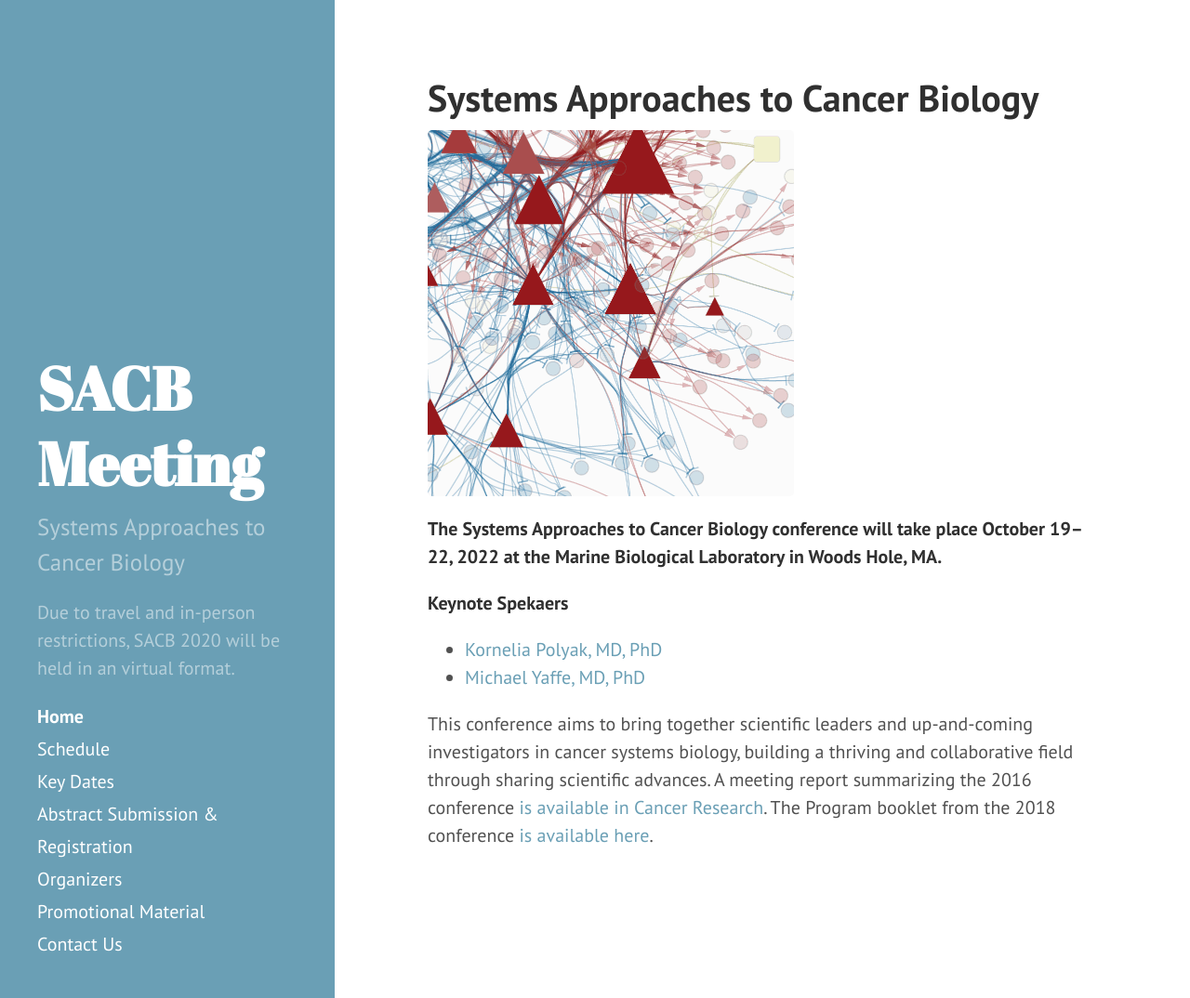
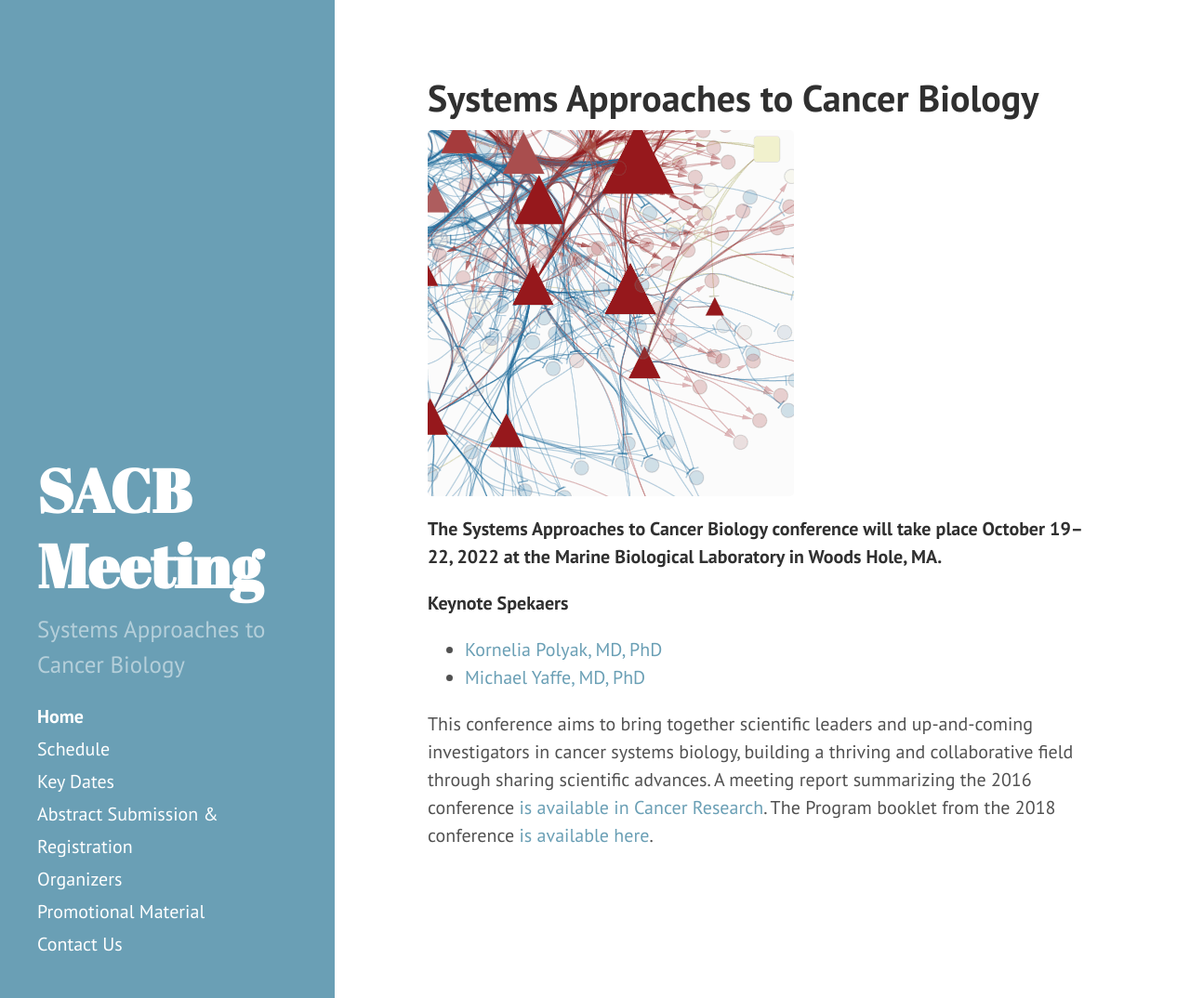
Before and after one commit to AECCSB/sacb-meeting, a Jekyll site: the page built from index.md, in a window 1280 px wide and 1074 px high. Shown: the whole window at 93% size. Built offline with Jekyll 4.4.1, drawn with Linux system fonts in a browser that asks for light colours.

Commit message:
updated sidebar message

```diff
--- a/_includes/sidebar.html
+++ b/_includes/sidebar.html
@@ -7,7 +7,6 @@
         </a>
       </h1>
       <p class="lead">{{ site.description }}</p>
-      <p>Due to travel and in-person restrictions, SACB 2020 will be held in an virtual format. </p>
     </div>
 
     <nav class="sidebar-nav">
```
